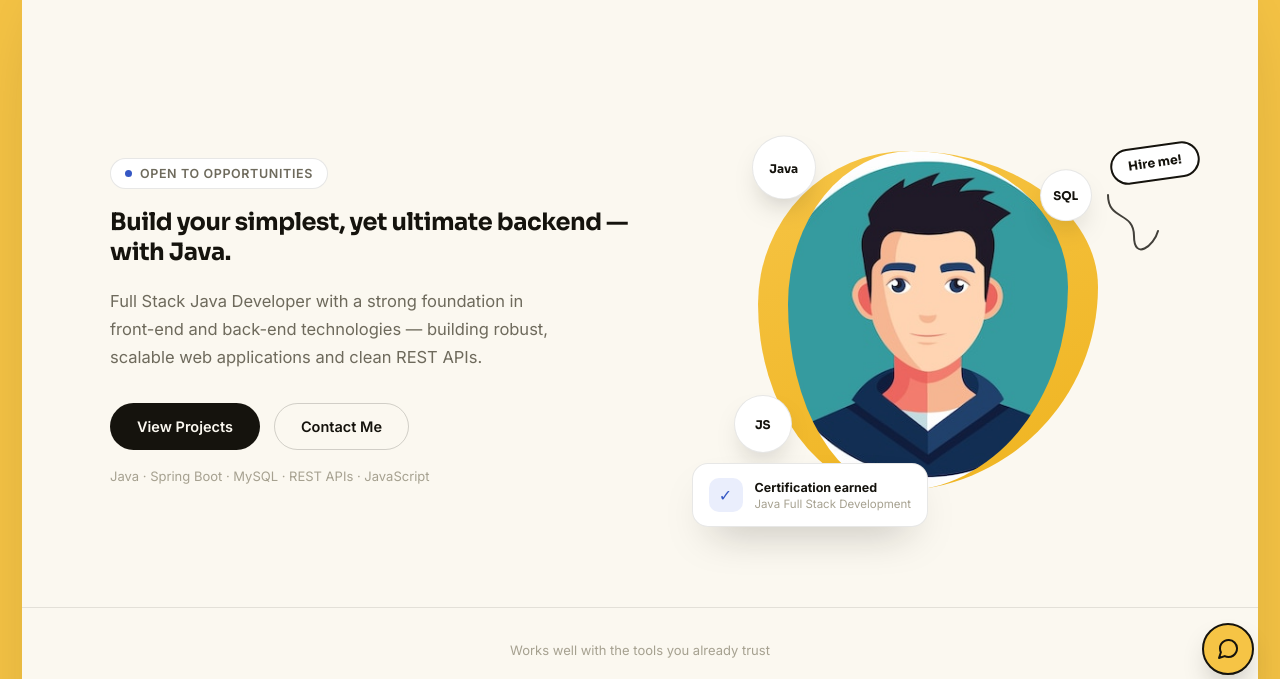
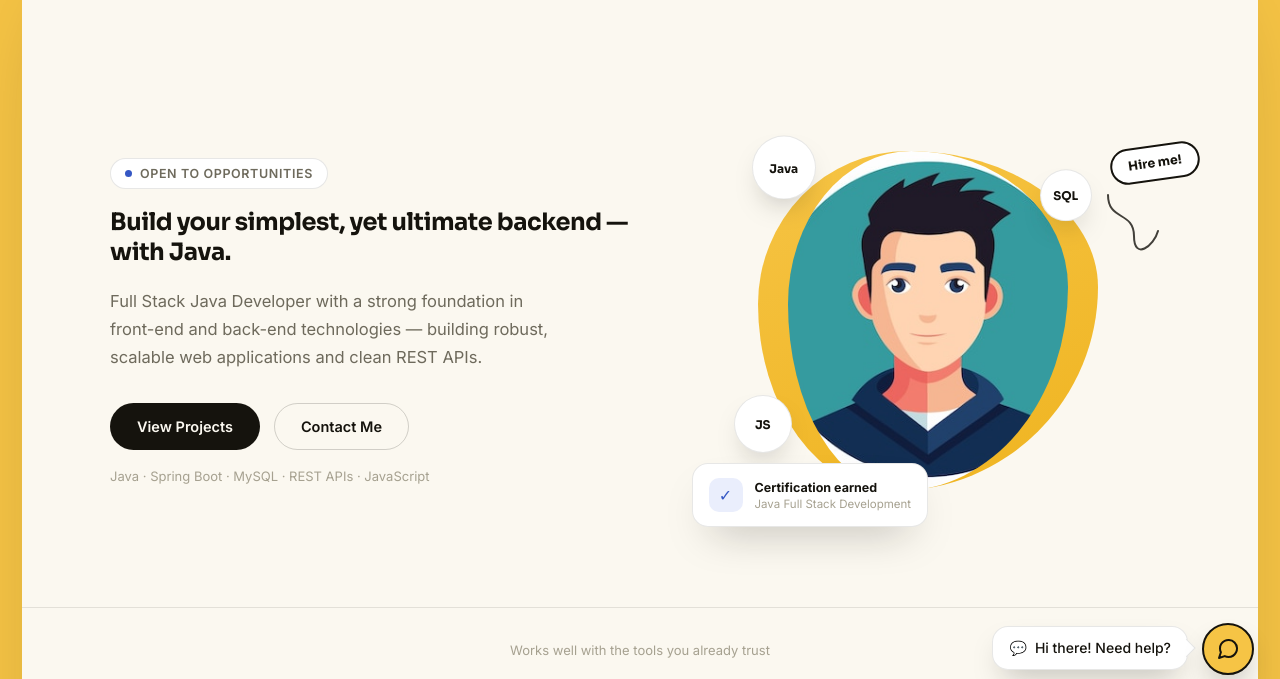
Before and after one commit to Bharanidharan6618/AI-Portfolio-Assistant, a plain HTML site: page frontend/index.html in a window 1280 px wide. Shown: the part 99-778 px from the top of the page. Drawn offline with Linux system fonts and the light colour scheme.

Commit message:
updating frontend

```diff
--- a/frontend/index.html
+++ b/frontend/index.html
@@ -402,6 +402,35 @@
   }
   @media (prefers-reduced-motion: reduce){ .ai-chatbot-dot{ animation:none; } }
 
+
+    /* Greeting bubble ("Hi there! Need help?") */
+    .ai-chatbot-greeting{
+    position:fixed; right:calc(26px + var(--ai-chatbot-fab) + 14px); bottom:31px; z-index:79;
+    max-width:calc(100vw - 120px);
+    display:flex; align-items:center; gap:8px;
+    padding:12px 16px; margin:0;
+    background:var(--surface); color:var(--ink);
+    border:1px solid var(--line); border-radius:var(--radius-m);
+    font-family:'Inter',sans-serif; font-size:14px; font-weight:500; line-height:1.3; text-align:left;
+    box-shadow:0 14px 30px -12px rgba(21,19,13,0.35);
+    cursor:pointer;
+    opacity:0; visibility:hidden; pointer-events:none;
+    transform:translateX(12px) scale(.96); transform-origin:right center;
+    transition:opacity .35s var(--ease), transform .35s var(--ease), visibility 0s linear .35s;
+  }
+  .ai-chatbot-greeting.is-visible{
+    opacity:1; visibility:visible; pointer-events:auto; transform:none;
+    transition:opacity .35s var(--ease), transform .35s var(--ease), visibility 0s;
+  }
+  .ai-chatbot-greeting:hover{ border-color:var(--line-strong); }
+  .ai-chatbot-greeting:focus-visible{ outline:2px solid var(--blue); outline-offset:2px; }
+  /* small tail pointing at the chat button */
+  .ai-chatbot-greeting::after{
+    content:""; position:absolute; right:-6px; top:50%; width:12px; height:12px;
+    background:var(--surface); border-top:1px solid var(--line); border-right:1px solid var(--line);
+    transform:translateY(-50%) rotate(45deg);
+  }
+
 </style>
 </head>
 <body>
@@ -723,6 +752,11 @@
       <svg class="ai-chatbot-icon-close" viewBox="0 0 24 24" fill="none" stroke="currentColor" stroke-width="2" stroke-linecap="round" aria-hidden="true"><line x1="18" y1="6" x2="6" y2="18"/><line x1="6" y1="6" x2="18" y2="18"/></svg>
     </button>
 
+    <button type="button" class="ai-chatbot-greeting" id="ai-chatbot-greeting">
+      <span aria-hidden="true">💬</span>
+      <span>Hi there! Need help?</span>
+    </button>
+
     <div class="ai-chatbot-window" id="ai-chatbot-window" role="dialog" aria-label="AI Portfolio Assistant">
       <div class="ai-chatbot-header">
         <div class="ai-chatbot-avatar" aria-hidden="true">
@@ -833,6 +867,10 @@ form.addEventListener('submit', (e) => {
     const SLOW_HINT_DELAY_MS = 8000;
     const SLOW_HINT_TEXT = 'Waking up the assistant... the first answer can take up to a minute.';
 
+      // Greeting bubble: shows shortly after the page loads, then hides itself.
+    const GREETING_SHOW_DELAY_MS = 1500;   // wait before showing it
+    const GREETING_VISIBLE_MS = 8000;      // how long it stays (use 5000 to 10000)
+
     // ---------- Text shown to visitors ----------
     const WELCOME_TEXT =
       "Hi! I'm the AI Portfolio Assistant. Ask me about Bharanidharan's skills, " +
@@ -857,6 +895,9 @@ form.addEventListener('submit', (e) => {
     const inputEl = document.getElementById('ai-chatbot-input');
     const sendBtn = document.getElementById('ai-chatbot-send');
     const noteEl = root ? root.querySelector('.ai-chatbot-note') : null;
+
+    const greetingEl = document.getElementById('ai-chatbot-greeting');
+
     if (!root || !toggleBtn || !closeBtn || !windowEl || !messagesEl || !formEl || !inputEl || !sendBtn) return;
 
     const DEFAULT_NOTE = noteEl ? noteEl.textContent : '';
@@ -983,9 +1024,29 @@ form.addEventListener('submit', (e) => {
       updateSendState();
     }
 
+      // ---------- Greeting bubble ----------
+  let greetingShowTimer = null;
+  let greetingHideTimer = null;
+
+  function hideGreeting() {
+    clearTimeout(greetingShowTimer);
+    clearTimeout(greetingHideTimer);
+    if (greetingEl) greetingEl.classList.remove('is-visible');
+  }
+
+  function scheduleGreeting() {
+    if (!greetingEl) return;
+    greetingShowTimer = setTimeout(function () {
+      if (isOpen) return;                    // chat already open: skip it
+      greetingEl.classList.add('is-visible');
+      greetingHideTimer = setTimeout(hideGreeting, GREETING_VISIBLE_MS);
+    }, GREETING_SHOW_DELAY_MS);
+  }
+
     // ---------- Open / close ----------
     function openChat() {
       isOpen = true;
+      hideGreeting();
       root.classList.add('is-open');
       toggleBtn.setAttribute('aria-expanded', 'true');
       toggleBtn.setAttribute('aria-label', 'Close AI Portfolio Assistant');
@@ -1043,9 +1104,11 @@ form.addEventListener('submit', (e) => {
       if (event.key === 'Escape') closeChat();
     });
 
-    // ---------- Start ----------
-    addMessage('assistant', WELCOME_TEXT);
-    updateSendState();
+  // ---------- Start ----------
+  addMessage('assistant', WELCOME_TEXT);
+  updateSendState();
+  if (greetingEl) greetingEl.addEventListener('click', openChat);  // click the bubble to open the chat
+  scheduleGreeting();
   })();
   </script>
 
```
